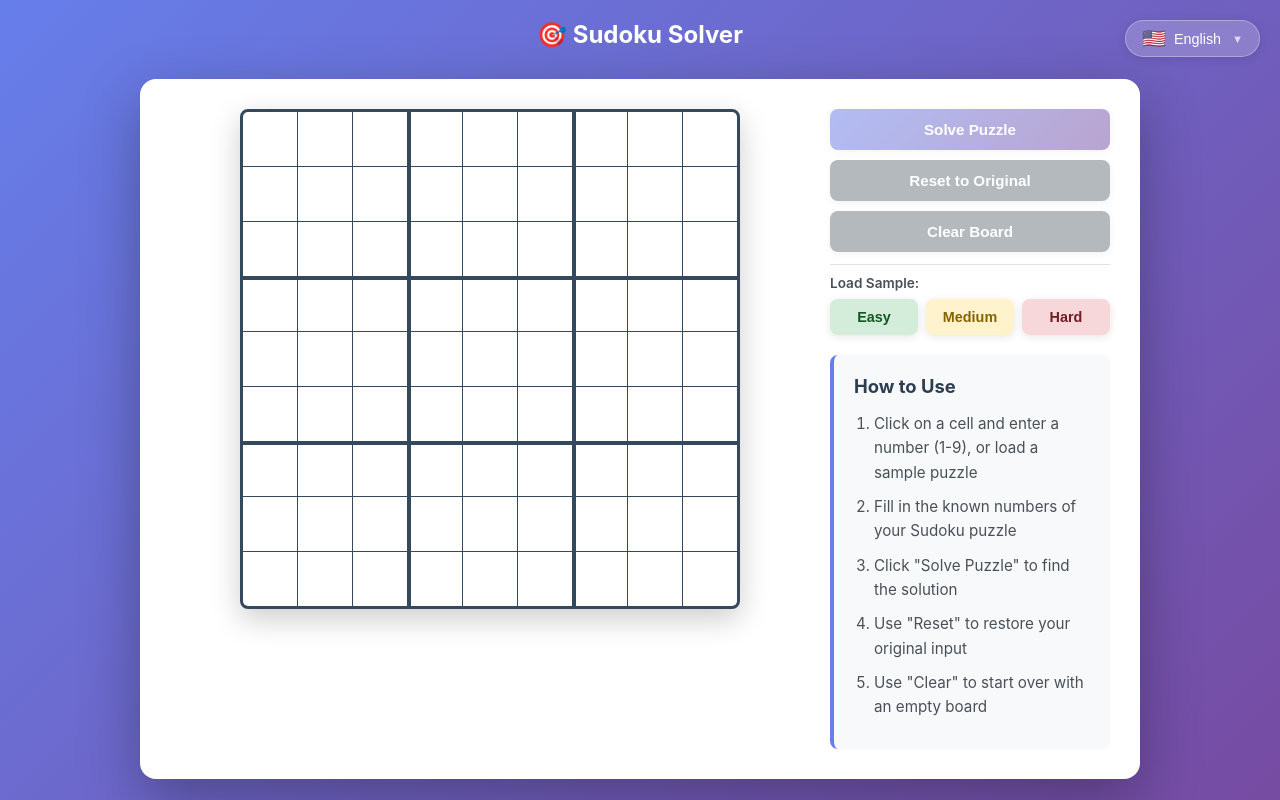
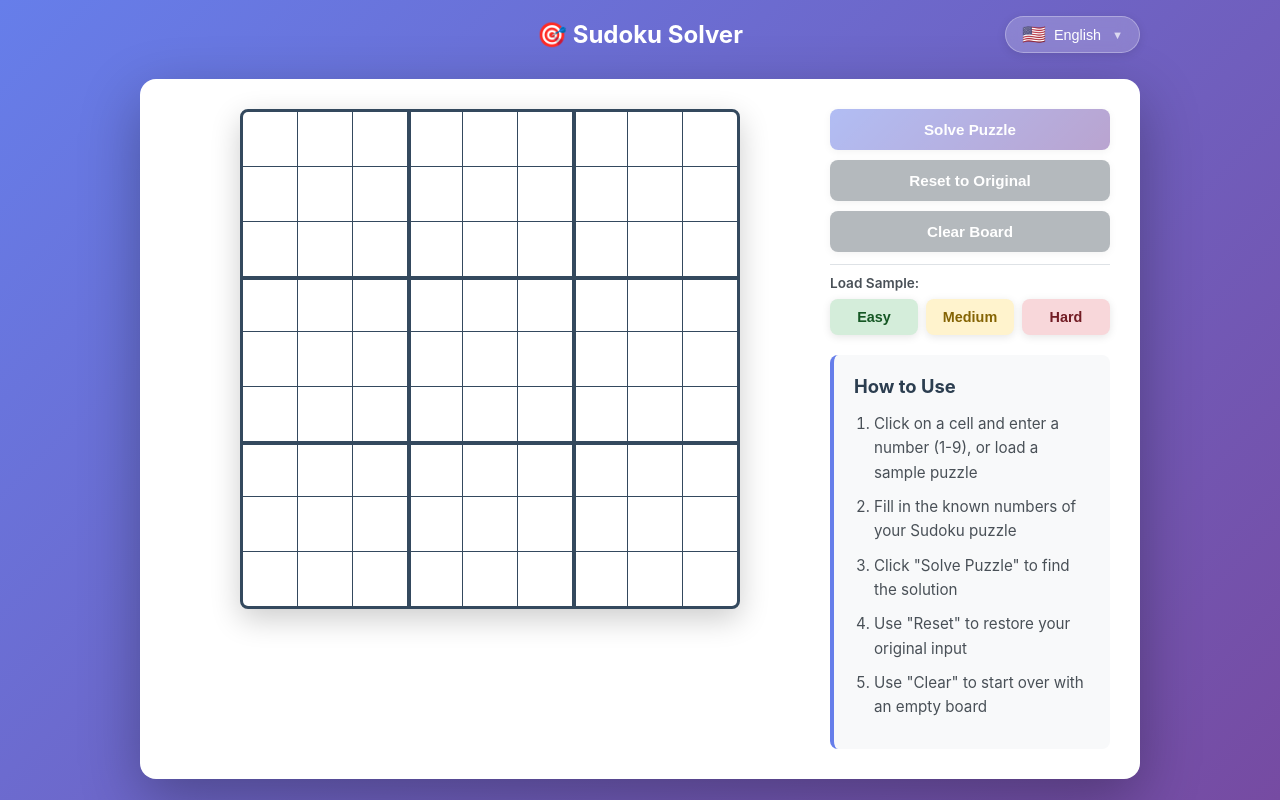
Before and after one commit to neoxie/sudoku-web, a React (Vite) app: page / in a window 1280 px wide. Built offline with nearby package versions, Linux system fonts and the light colour scheme.

Commit message:
♻️ refactor(layout): move language switcher to header row
- Move LanguageSwitcher inside app-header
- Use flex layout with centered title
- Position language switcher absolutely on right
- Remove subtitle and change h1 to h2
- Align app-main with grid items

```diff
--- a/src/App.css
+++ b/src/App.css
@@ -19,14 +19,25 @@ body {
   padding: 20px;
   display: flex;
   flex-direction: column;
-  align-items: center;
+  align-items: flex-start;
 }
 
 .app-header {
-  text-align: center;
+  display: flex;
+  justify-content: center;
+  align-items: center;
+  position: relative;
+  width: 100%;
+  max-width: 1000px;
+  align-self: center;
   color: white;
   margin-bottom: 30px;
   animation: fadeInDown 0.6s ease-out;
+}
+
+.app-header .language-switcher {
+  position: absolute;
+  right: 0;
 }
 
 .app-header h1 {
@@ -46,6 +57,7 @@ body {
   display: grid;
   grid-template-columns: 1fr 280px;
   gap: 20px;
+  align-items: start;
   width: 100%;
   max-width: 1000px;
   background: white;
@@ -53,6 +65,7 @@ body {
   padding: 30px;
   box-shadow: 0 20px 60px rgba(0, 0, 0, 0.3);
   animation: fadeInUp 0.6s ease-out;
+  align-self: center;
 }
 
 /* Game area (left column) */
--- a/src/components/LanguageSwitcher.css
+++ b/src/components/LanguageSwitcher.css
@@ -1,10 +1,7 @@
 /* Language Switcher Styles */
 
 .language-switcher {
-  position: absolute;
-  top: 20px;
-  right: 20px;
-  z-index: 10;
+  /* No container styles needed when placed in header */
 }
 
 .lang-btn {
```
